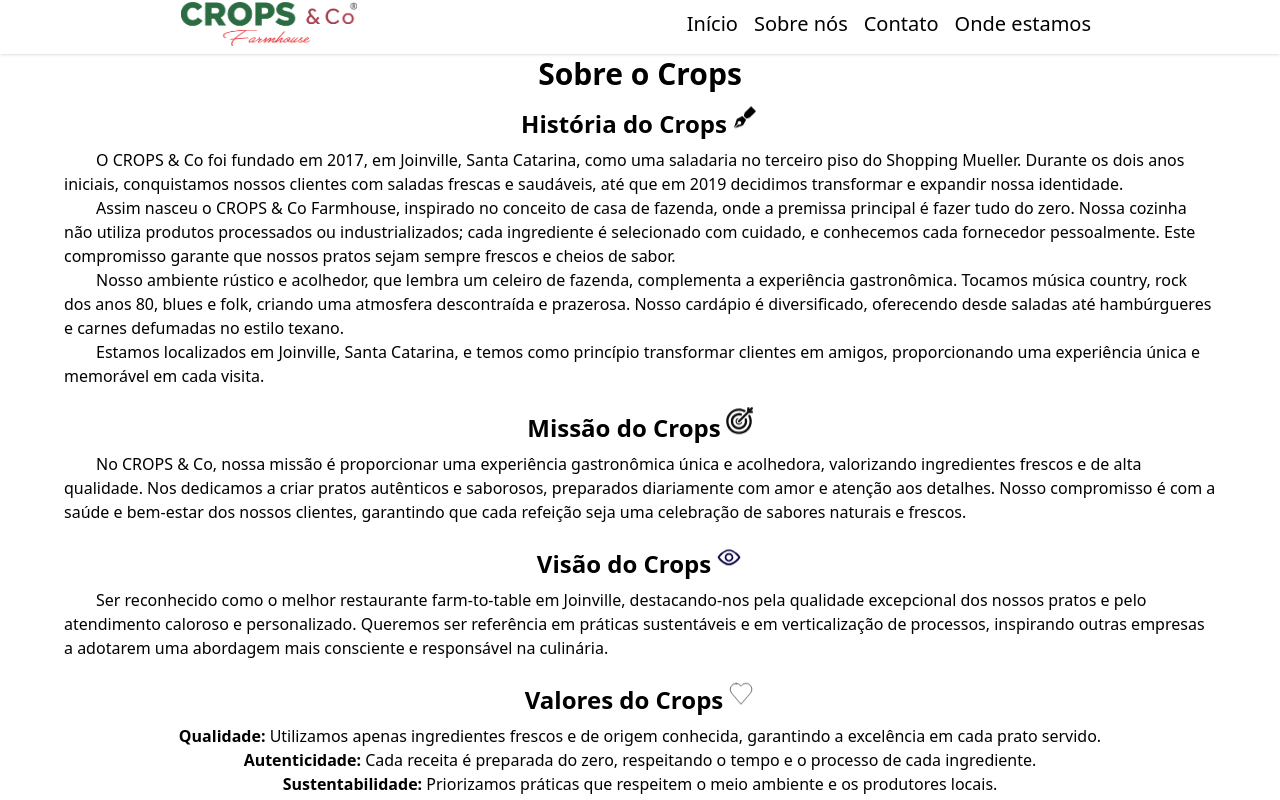
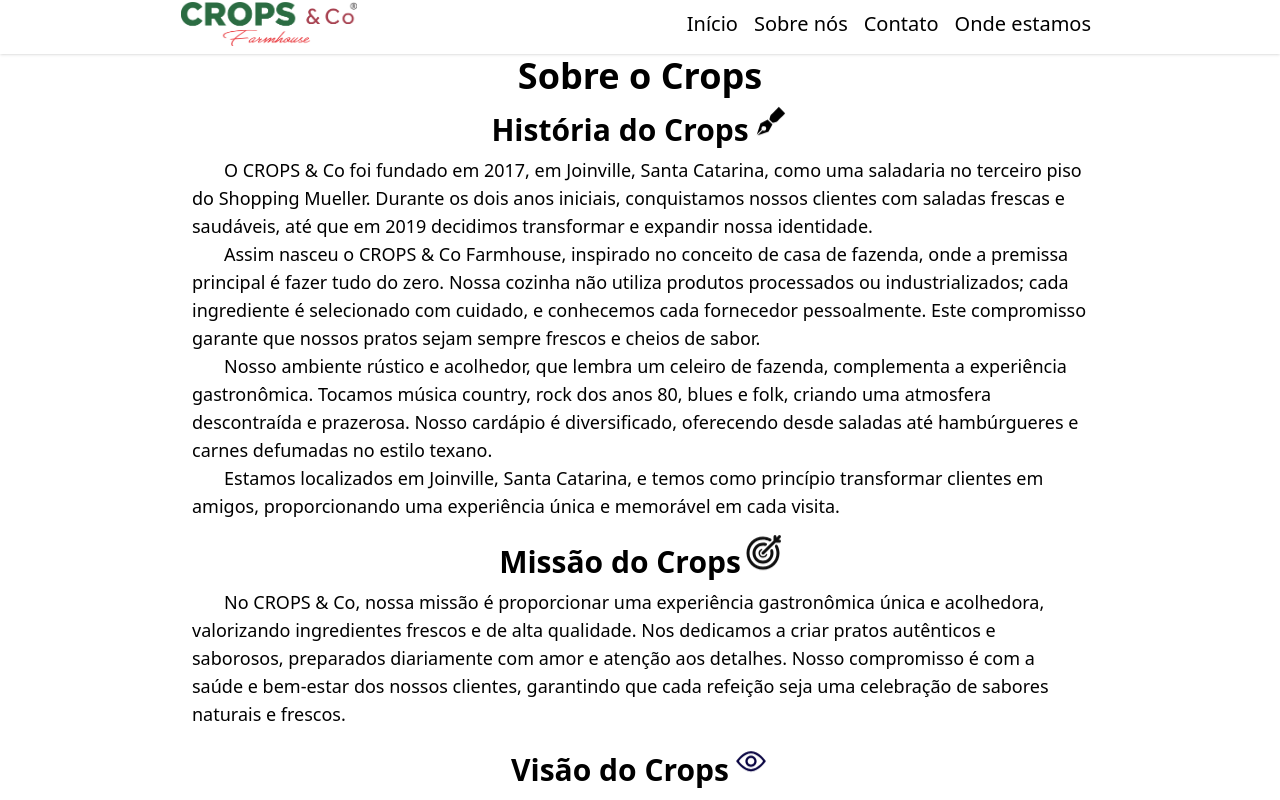
Before and after one commit to RenanSilvaCardoso/PEX-WeAreCrops, a React (Vite) app: page /about in a window 1280 px wide. Shown: the top 800 px of the page. Built offline with nearby package versions, Linux system fonts and the light colour scheme.

Commit message:
alterações na tela sobre e alteração do arquivo de cardápio

```diff
--- a/src/pages/About.jsx
+++ b/src/pages/About.jsx
@@ -2,70 +2,82 @@ import historySvg from '../assets/img/pen-svgrepo-com.svg';
 import missionSvg from '../assets/img/target-svgrepo-com.svg';
 import visionSvg from '../assets/img/eye-show-svgrepo-com.svg';
 import valuesSvg from '../assets/img/hearth-svgrepo-com.svg';
-
-import React from 'react';
+import React, { useEffect } from 'react';
 
 function About() {
+    useEffect(() => {
+        const title = document.getElementById('title');
+        const history = document.getElementById('history');
+        const mission = document.getElementById('mission');
+        const vision = document.getElementById('vision');
+        const values = document.getElementById('values');
+        title.classList.remove('opacity-0'), title.classList.add('opacity-100');
+        history.classList.remove('opacity-0'), history.classList.add('opacity-100');
+        mission.classList.remove('opacity-0'), mission.classList.add('opacity-100');
+        vision.classList.remove('opacity-0'), vision.classList.add('opacity-100');
+        values.classList.remove('opacity-0'), vision.classList.add('opacity-100');
+    }, []);
+
     return (
-        <div class="w-full space-y-4">
-            <h1 class="font-bold text-3xl text-center mt-2">Sobre o Crops</h1>
-            <div class="w-full flex flex-col justify-center items-center">
+        <div class="w-full space-y-4 overflow-hidden">
+            <h1 id='title' class="font-bold text-3xl opacity-0 text-center mt-2 duration-1000 md:text-4xl">Sobre o Crops</h1>
+            <div id='history' class="w-full flex flex-col justify-center items-center duration-1000 opacity-0 delay-200">
                 <div class="w-full flex justify-center items-center gap-1">
-                    <h2 class="font-bold text-2xl">História do Crops</h2>
-                    <img src={historySvg} alt="caneta" class="size-7 animate-oscilation" />
+                    <h2 class="font-bold text-2xl md:text-3xl">História do Crops</h2>
+                    <img src={historySvg} alt="caneta" class="size-7 md:size-9 animate-oscilation z-0" />
                 </div>
-                <div class="w-[90%] text-pretty py-2" >
-                    <p class="indent-8">
+                <div class="w-[90%] md:w-[70%] text-pretty py-2">
+                    <p class="indent-8 text-lg">
                         O CROPS & Co foi fundado em 2017, em Joinville, Santa Catarina, como uma saladaria no terceiro piso do Shopping Mueller. Durante os dois anos iniciais, conquistamos nossos clientes com saladas frescas e saudáveis, até que em 2019 decidimos transformar e expandir nossa identidade.
                     </p>
-                    <p class="indent-8">
+                    <p class="indent-8 text-lg">
                         Assim nasceu o CROPS & Co Farmhouse, inspirado no conceito de casa de fazenda, onde a premissa principal é fazer tudo do zero. Nossa cozinha não utiliza produtos processados ou industrializados; cada ingrediente é selecionado com cuidado, e conhecemos cada fornecedor pessoalmente. Este compromisso garante que nossos pratos sejam sempre frescos e cheios de sabor.
                     </p>
-                    <p class="indent-8">
+                    <p class="indent-8 text-lg">
                         Nosso ambiente rústico e acolhedor, que lembra um celeiro de fazenda, complementa a experiência gastronômica. Tocamos música country, rock dos anos 80, blues e folk, criando uma atmosfera descontraída e prazerosa. Nosso cardápio é diversificado, oferecendo desde saladas até hambúrgueres e carnes defumadas no estilo texano.
                     </p>
-                    <p class="indent-8">
+                    <p class="indent-8 text-lg">
                         Estamos localizados em Joinville, Santa Catarina, e temos como princípio transformar clientes em amigos, proporcionando uma experiência única e memorável em cada visita.
                     </p>
                 </div>
             </div>
-            <div class="w-full flex flex-col justify-center items-center">
+            <div id='mission' class="w-full flex flex-col justify-center items-center delay-500 duration-1000 opacity-0">
                 <div class="w-full flex justify-center items-center gap-1">
-                    <h2 class="font-bold text-2xl">Missão  do Crops</h2>
-                    <img src={missionSvg} alt="caneta" class="size-7 animate-oscilation" />
+                    <h2 class="font-bold text-2xl md:text-3xl">Missão  do Crops</h2>
+                    <img src={missionSvg} alt="caneta" class="size-7 md:size-9 animate-oscilation" />
                 </div>
-                <div class="w-[90%] text-pretty py-2" >
-                    <p class="indent-8">
+                <div class="w-[90%] md:w-[70%] text-pretty py-2" >
+                    <p class="indent-8 text-lg">
                         No CROPS & Co, nossa missão é proporcionar uma experiência gastronômica única e acolhedora, valorizando ingredientes frescos e de alta qualidade. Nos dedicamos a criar pratos autênticos e saborosos, preparados diariamente com amor e atenção aos detalhes. Nosso compromisso é com a saúde e bem-estar dos nossos clientes, garantindo que cada refeição seja uma celebração de sabores naturais e frescos.
                     </p>
                 </div>
             </div>
-            <div class="w-full flex flex-col justify-center items-center">
+            <div id='vision' class="w-full flex flex-col justify-center items-center delay-700 duration-1000 opacity-0">
                 <div class="w-full flex justify-center items-center gap-1">
-                    <h2 class="font-bold text-2xl">Visão  do Crops</h2>
-                    <img src={visionSvg} alt="caneta" class="size-7 animate-oscilation" />
+                    <h2 class="font-bold text-2xl md:text-3xl">Visão  do Crops</h2>
+                    <img src={visionSvg} alt="caneta" class="size-7 md:size-9 animate-oscilation" />
                 </div>
-                <div class="w-[90%] text-pretty py-2" >
-                    <p class="indent-8">
+                <div class="w-[90%] md:w-[70%] text-pretty py-2" >
+                    <p class="indent-8 text-lg">
                     Ser reconhecido como o melhor restaurante farm-to-table em Joinville, destacando-nos pela qualidade excepcional dos nossos pratos e pelo atendimento caloroso e personalizado. Queremos ser referência em práticas sustentáveis e em verticalização de processos, inspirando outras empresas a adotarem uma abordagem mais consciente e responsável na culinária.
                     </p>
                 </div>
             </div>
-            <div class="w-full flex flex-col justify-center items-center">
+            <div id='values' class="w-full flex flex-col justify-center items-center delay-1000 duration-1000 opacity-0">
                 <div class="w-full flex justify-center items-center gap-1">
-                    <h2 class="font-bold text-2xl">Valores  do Crops</h2>
-                    <img src={valuesSvg} alt="caneta" class="size-7 animate-oscilation" />
+                    <h2 class="font-bold text-2xl md:text-3xl">Valores  do Crops</h2>
+                    <img src={valuesSvg} alt="caneta" class="size-7 md:size-9 animate-oscilation" />
                 </div>
-                <div class="w-[90%] text-pretty py-2 md:text-center" >
+                <div class="w-[90%] md:w-[50%] text-pretty py-2 md:text-left" >
                     <ul>
-                        <li><span class="font-bold">Qualidade:</span> Utilizamos apenas ingredientes frescos e de origem conhecida, garantindo a excelência em cada prato servido.</li>
-                        <li><span class="font-bold">Autenticidade:</span> Cada receita é preparada do zero, respeitando o tempo e o processo de cada ingrediente.
+                        <li class="text-lg"><span class="font-bold">Qualidade:</span> Utilizamos apenas ingredientes frescos e de origem conhecida, garantindo a excelência em cada prato servido.</li>
+                        <li class="text-lg"><span class="font-bold">Autenticidade:</span> Cada receita é preparada do zero, respeitando o tempo e o processo de cada ingrediente.
                         </li>
-                        <li><span class="font-bold">Sustentabilidade:</span> Priorizamos práticas que respeitem o meio ambiente e os produtores locais.
+                        <li class="text-lg"><span class="font-bold">Sustentabilidade:</span> Priorizamos práticas que respeitem o meio ambiente e os produtores locais.
                         </li>
-                        <li><span class="font-bold">Acolhimento:</span> Cada cliente é recebido com carinho e atenção, fazendo com que se sintam parte da nossa família.
+                        <li class="text-lg"><span class="font-bold">Acolhimento:</span> Cada cliente é recebido com carinho e atenção, fazendo com que se sintam parte da nossa família.
                         </li>
-                        <li><span class="font-bold">Paixão pela Culinária:</span> Acreditamos no poder transformador da comida feita com amor e dedicação.
+                        <li class="text-lg"><span class="font-bold">Paixão pela Culinária:</span> Acreditamos no poder transformador da comida feita com amor e dedicação.
                         </li>
                     </ul>
                 </div>
--- a/tailwind.config.js
+++ b/tailwind.config.js
@@ -13,6 +13,7 @@ export default {
       },
       animation: {
         'oscilation': 'bounce 3s infinite alternate',
+        'appear': 'appear 1s ease-in'
       },
       keyframes:{
         bounce: {
```
Also changed, not shown: 1 other file (tests, documents, lock files or other folders).
